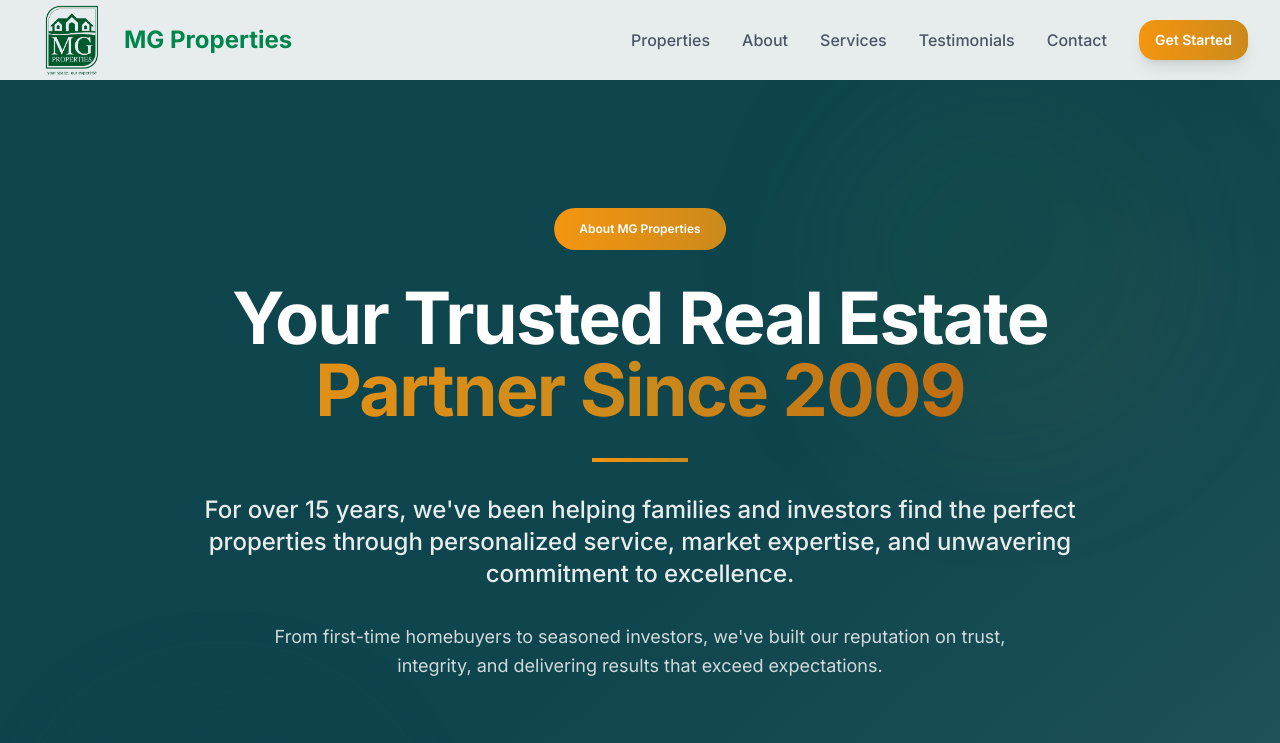
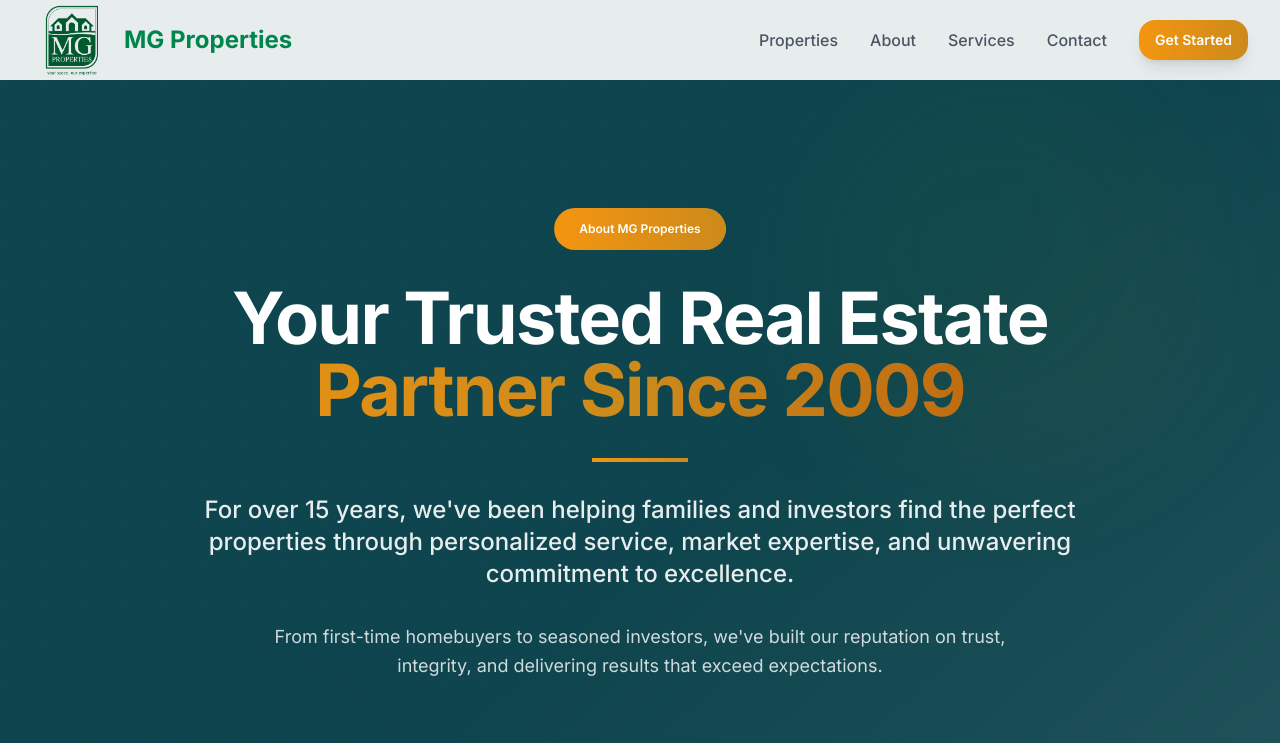
Before and after one commit to mgproperties/mgproperties-web, a Next.js app: page /about in a window 1280 px wide. Shown: the top 743 px of the page. Built offline with nearby package versions, Linux system fonts and the light colour scheme.

Commit message:
feat: comment out testimonials links

```diff
--- a/src/components/layout/footer.tsx
+++ b/src/components/layout/footer.tsx
@@ -92,7 +92,7 @@ export function Footer() {
                                 { name: "Properties", href: "/properties" },
                                 { name: "About Us", href: "/about" },
                                 { name: "Services", href: "/services" },
-                                { name: "Testimonials", href: "/testimonials" },
+                                // { name: "Testimonials", href: "/testimonials" },
                                 { name: "Contact", href: "/contact" },
                             ].map((item) => (
                                 <li key={item.name} className="list-none">
--- a/src/components/layout/navbar.tsx
+++ b/src/components/layout/navbar.tsx
@@ -29,7 +29,7 @@ export function Navbar({ handleLogout, user }: NavbarProps) {
         { name: "Properties", href: "/properties" },
         { name: "About", href: "/about" },
         { name: "Services", href: "/services" },
-        { name: "Testimonials", href: "/testimonials" },
+        // { name: "Testimonials", href: "/testimonials" },
         { name: "Contact", href: "/contact" },
     ];
 
@@ -75,9 +75,11 @@ export function Navbar({ handleLogout, user }: NavbarProps) {
                                 <span className="absolute -bottom-1 left-0 w-0 h-0.5 bg-gradient-to-r from-primary to-accent transition-all group-hover:w-full"></span>
                             </Link>
                         ))}
+                        <Link href="/properties">
                             <Button className="bg-gradient-to-r from-accent to-accent-600 hover:from-accent-600 hover:to-accent-700 text-white shadow-lg hover:shadow-xl transition-all rounded-2xl font-semibold">
                                 Get Started
                             </Button>
+                        </Link>
                         {user && (
                             <Button
                                 variant="ghost"
@@ -122,9 +124,11 @@ export function Navbar({ handleLogout, user }: NavbarProps) {
                                 </Link>
                             ))}
                             <div className="px-3 py-2 space-y-3">
+                                <Link href="/properties">
                                     <Button className="w-full bg-gradient-to-r from-accent to-accent-600 hover:from-accent-600 hover:to-accent-700 text-white rounded-2xl font-semibold">
                                         Get Started
                                     </Button>
+                                </Link>
                                 <Button
                                     variant="ghost"
                                     size="icon"
```
Lines whose indentation alone changed are shown as unchanged.
